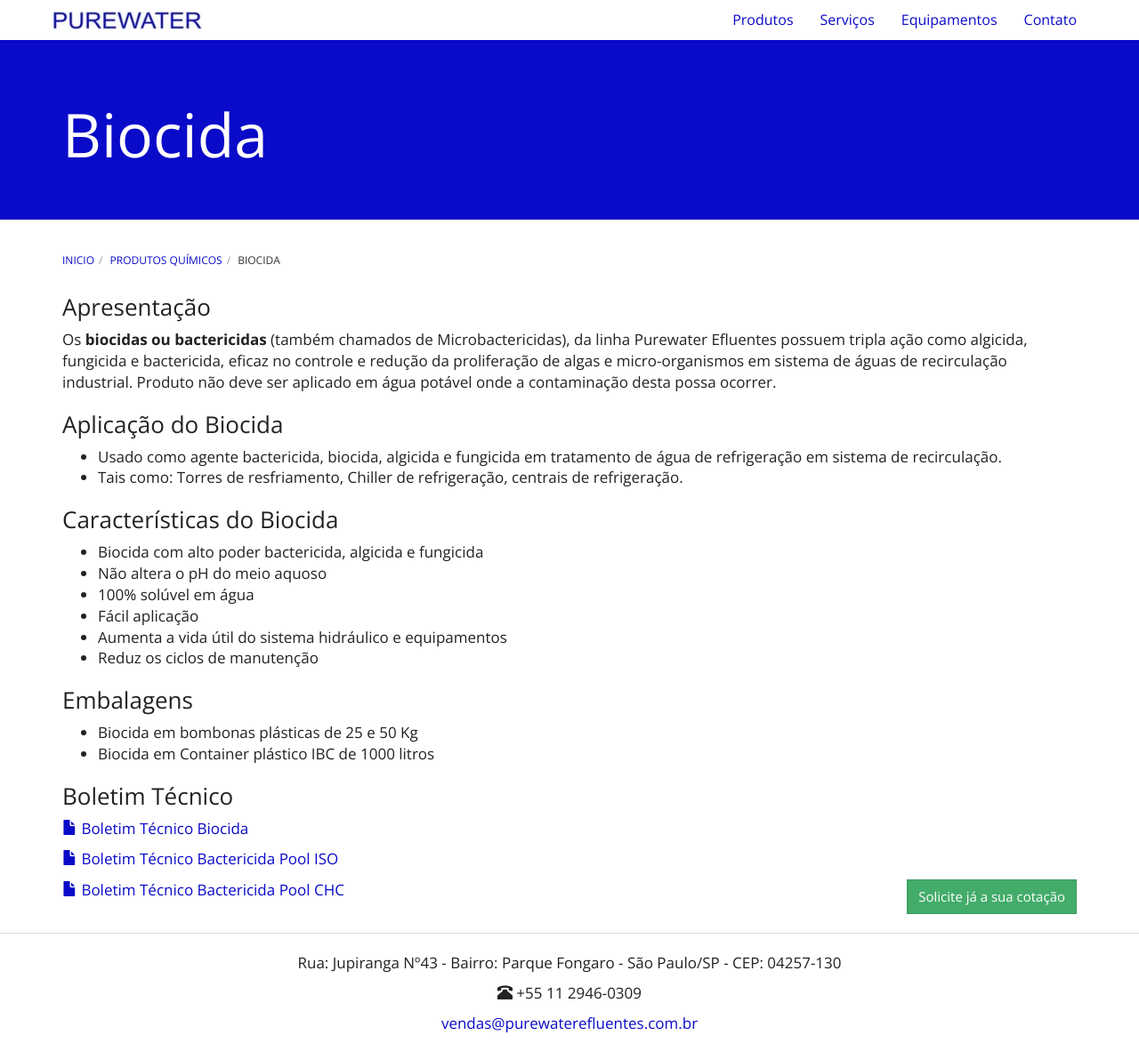
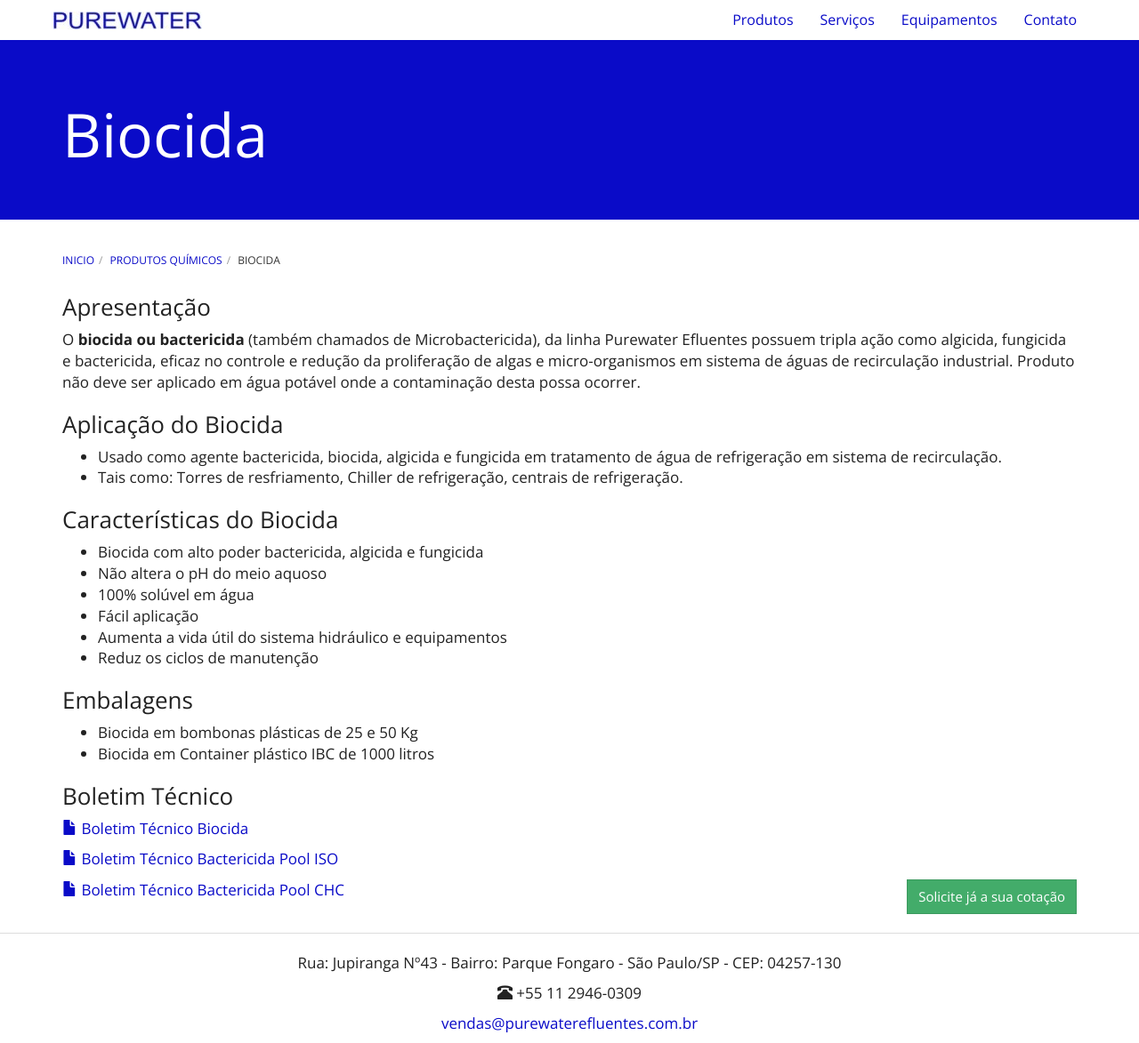
Before and after one commit to purewaterefluentes/purewaterefluentes.github.io, a Jekyll site: the page built from produtos/biocida.md, in a window 1280 px wide and 1173 px high. Shown: the whole window at 89% size. Built offline with Jekyll 4.4.1, drawn with Linux system fonts in a browser that asks for light colours; nearby versions of some CDN libraries; library files that are not in the unit come from our copies.

Commit message:
Update biocida.md

```diff
--- a/produtos/biocida.md
+++ b/produtos/biocida.md
@@ -6,7 +6,7 @@
 ---
 
 ### Apresentação
-Os **biocidas ou bactericidas** (também chamados de Microbactericidas), da linha Purewater Efluentes possuem tripla ação como algicida, fungicida e bactericida, eficaz no controle e redução da proliferação de algas e micro-organismos em sistema de águas de recirculação industrial.
+O **biocida ou bactericida** (também chamados de Microbactericida), da linha Purewater Efluentes possuem tripla ação como algicida, fungicida e bactericida, eficaz no controle e redução da proliferação de algas e micro-organismos em sistema de águas de recirculação industrial.
 Produto não deve ser aplicado em água potável onde a contaminação desta possa ocorrer.
 
 ### Aplicação do Biocida
```
